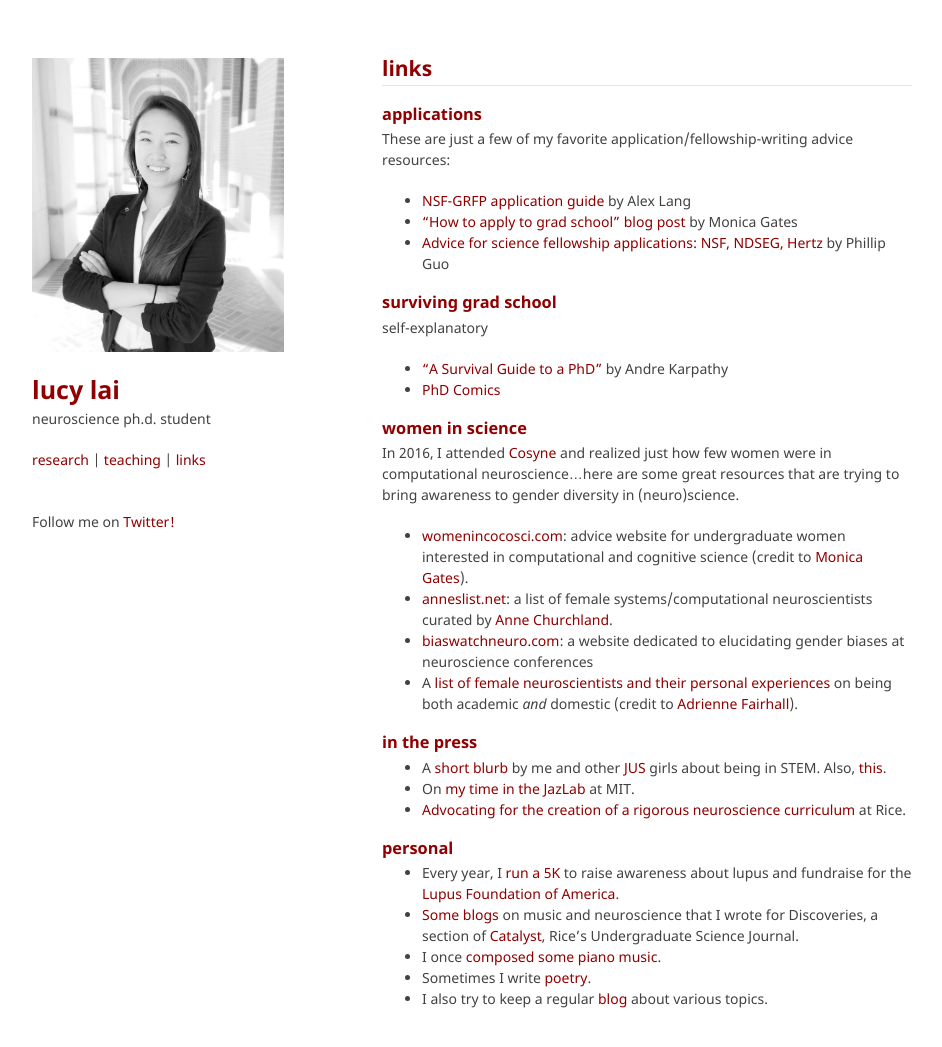
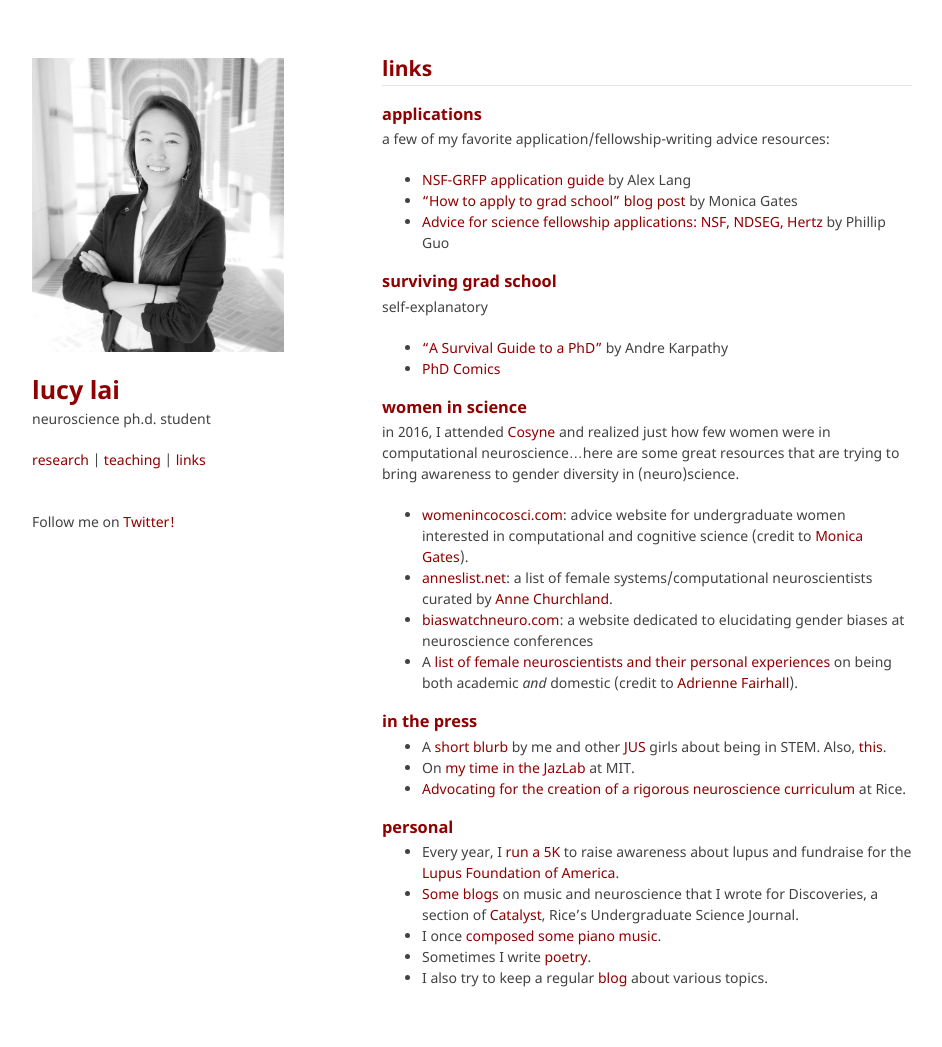
Before and after one commit to lucylai96/lucylai96.github.io, a Jekyll site: the page built from links.md, in a window 1280 px wide and 1079 px high. Shown: the top 1047 px of the window, without its empty margins (168-1110 px from the left). Built offline with Jekyll 4.4.1, drawn with Linux system fonts in a browser that asks for light colours; our own code applies the rules of GitHub Pages for plain Markdown files.

Commit message:
Update links.md

```diff
--- a/links.md
+++ b/links.md
@@ -1,7 +1,7 @@
 ## links
 ***
 ### applications
-These are just a few of my favorite application/fellowship-writing advice resources:
+a few of my favorite application/fellowship-writing advice resources:
 * [NSF-GRFP application guide](http://www.alexhunterlang.com/nsf-fellowship) by Alex Lang
 * ["How to apply to grad school" blog post](https://monicagatesblog.wordpress.com/2016/03/14/the-phd-application-post/) by Monica Gates
 * [Advice for science fellowship applications: NSF, NDSEG, Hertz](http://www.pgbovine.net/fellowship-tips.htm) by Phillip Guo
@@ -12,7 +12,7 @@ self-explanatory
 * [PhD Comics](http://phdcomics.com/)
 
 ### women in science
-In 2016, I attended [Cosyne](cosyne.org) and realized just how few women were in computational neuroscience...here are some great resources that are trying to bring awareness to gender diversity in (neuro)science.
+in 2016, I attended [Cosyne](cosyne.org) and realized just how few women were in computational neuroscience...here are some great resources that are trying to bring awareness to gender diversity in (neuro)science.
 * [womenincocosci.com](http://womenincocosci.com/): advice website for undergraduate women interested in computational and cognitive science (credit to [Monica Gates](http://monicagates.org/)).
 * [anneslist.net](https://anneslist.net/): a list of female systems/computational neuroscientists curated by [Anne Churchland](http://churchlandlab.labsites.cshl.edu/).
 * [biaswatchneuro.com](https://biaswatchneuro.com/): a website dedicated to elucidating gender biases at neuroscience conferences
```
